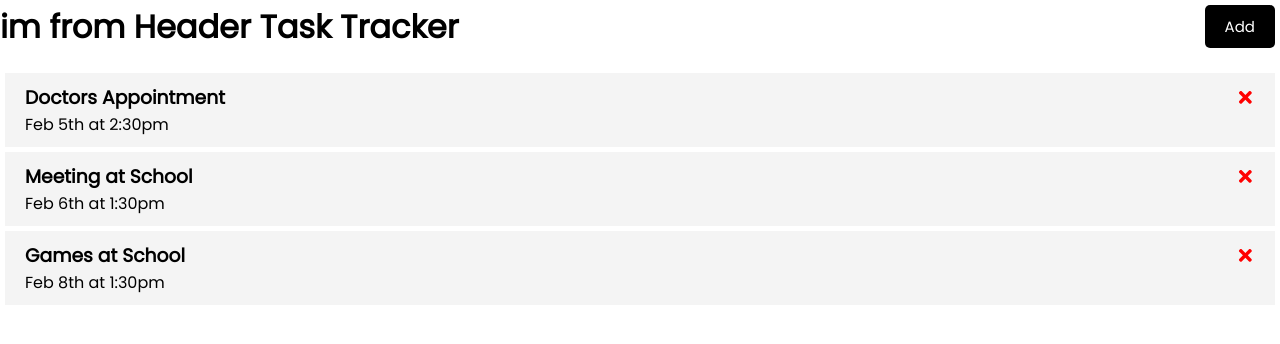
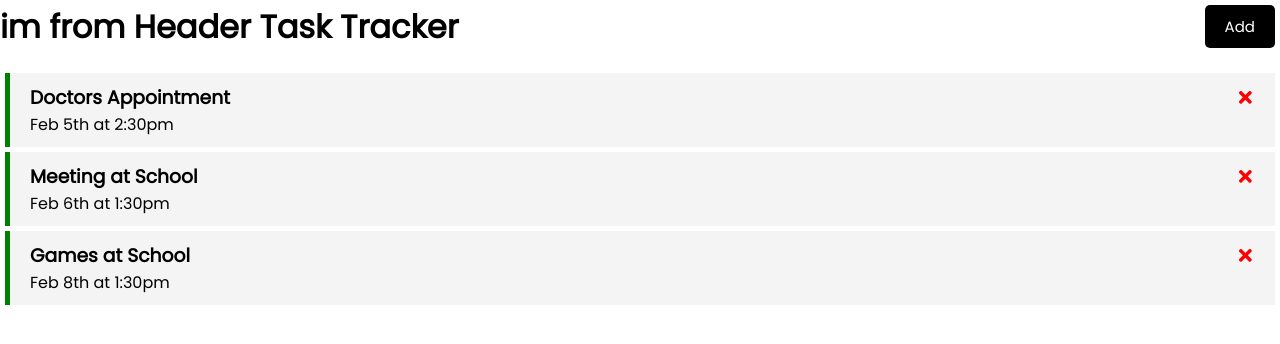
Before and after one commit to mohammedismayil/js, a React (Create React App) app: page / in a window 1280 px wide. Shown: the top 344 px of the page. Built offline with nearby package versions, Linux system fonts and the light colour scheme.

Commit message:
reminder changes

```diff
--- a/src/App.js
+++ b/src/App.js
@@ -33,16 +33,26 @@
     }
 
 ])
+
+//For deleting the task
  function deleteTask(id) {
    console.log("delete this task of id",id)
 
    setTasks(tasks.filter((task) =>task.id !== id ))
  }
+
+ function onToggleReminder(id) {
+  console.log("toggle this task of id",id)
+
+  setTasks(tasks.map((task) =>
+  task.id === id ? {...task,reminder:!task.reminder}: task
+  ))
+ }
 return (
   <div>
     <Header />
     { tasks.length > 0 ?
-      < Tasks  tasks = {tasks} onDelete = {deleteTask}/> : 'No tasks to show'}
+      < Tasks  tasks = {tasks} onDelete = {deleteTask} onToggle = {onToggleReminder}/> : 'No tasks to show'}
   </div>
 
 )
--- a/src/Components/Task.js
+++ b/src/Components/Task.js
@@ -1,8 +1,8 @@
 import React from 'react'
 import {FaTimes} from 'react-icons/fa'
-const Task = ({task,onDelete}) => {
+const Task = ({task,onDelete,onToggle}) => {
     return (
-        <div className='task'>
+        <div className={`task ${ task.reminder ? 'reminder' : ""}`} onDoubleClick = { () => onToggle(task.id)}>
            <h3>
                {task.text} <FaTimes  style = {{color:'red',cursor:'pointer'}} onClick = {() => onDelete(task.id)} />
 
--- a/src/Components/Tasks.js
+++ b/src/Components/Tasks.js
@@ -7,7 +7,8 @@
     return (
         <>
 {props.tasks.map((task)=>
-(<Task key = {task.id} task ={task} onDelete = {props.onDelete}/>)
+(<Task key = {task.id} task ={task} onDelete = {props.onDelete} onToggle = {props.onToggle}/> )
+
 )
 }
 
```
